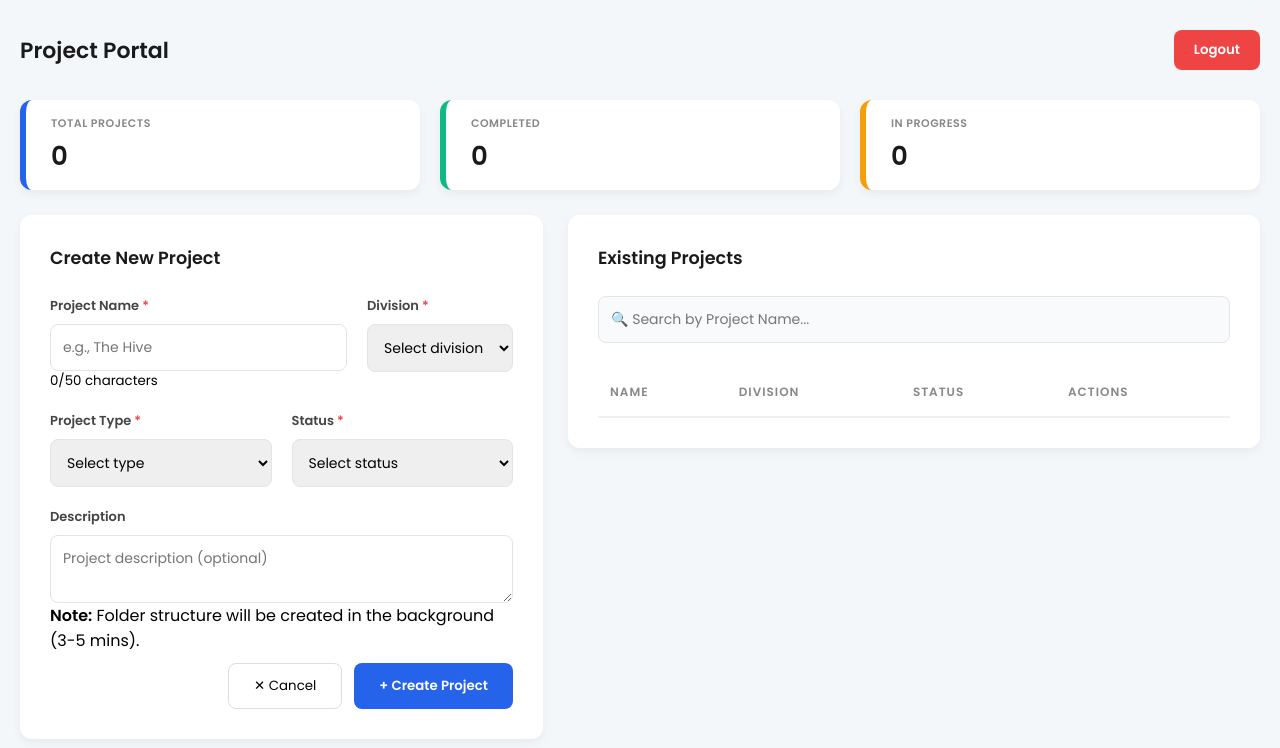
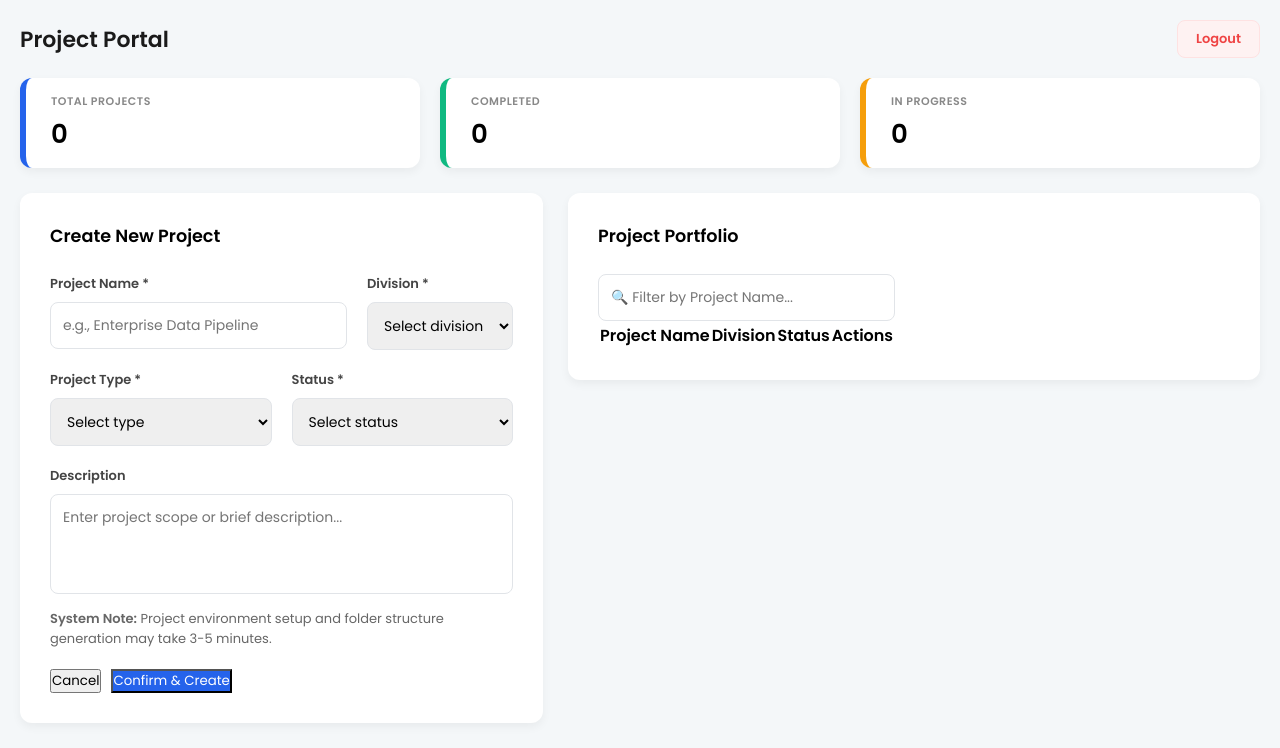
Before and after one commit to lavanya586/internship, a plain HTML site: page frontend/index.html in a window 1280 px wide. Drawn offline with Linux system fonts and the light colour scheme; no server answers; sample sign-in values are in the browser's storage.

Commit message:
project related crud

```diff
--- a/frontend/index.html
+++ b/frontend/index.html
@@ -2,17 +2,47 @@
 <html lang="en">
 <head>
     <meta charset="UTF-8">
-    <title>Dashboard - Project Portal</title>
+    <meta name="viewport" content="width=device-width, initial-scale=1.0">
+    <title>Dashboard - Project Management Portal</title>
+
     <link rel="stylesheet" href="style.css">
     <link href="https://fonts.googleapis.com/css2?family=Poppins:wght@400;500;600&display=swap" rel="stylesheet">
+
+    <style>
+
+        .btn-logout {
+            background-color: #fef2f2;
+            color: #ef4444;
+            border: 1px solid #fee2e2;
+            padding: 8px 18px;
+            border-radius: 8px;
+            font-weight: 600;
+            font-size: 13px;
+            cursor: pointer;
+            transition: 0.3s;
+        }
+
+        .btn-logout:hover {
+            background-color: #ef4444;
+            color: white;
+        }
+    </style>
+
+    <script>
+        // Security: Redirect to login if no token is found
+        if (!localStorage.getItem('token')) {
+            window.location.href = "login.html";
+        }
+    </script>
 </head>
 <body>
-    <div class="top-nav">
+
+    <header class="top-nav">
         <h1 class="logo">Project Portal</h1>
         <button onclick="logout()" class="btn-logout">Logout</button>
-    </div>
+    </header>
 
-    <div class="stats-container">
+    <section class="stats-container">
         <div class="stat-card">
             <h4>Total Projects</h4>
             <p id="totalCount">0</p>
@@ -25,17 +55,17 @@
             <h4>In Progress</h4>
             <p id="progressCount">0</p>
         </div>
-    </div>
+    </section>
 
-    <div class="main-container">
-        <div class="dashboard-card">
+    <main class="main-container">
+
+        <section class="dashboard-card">
             <h2>Create New Project</h2>
             <form id="projectForm">
                 <div class="input-row">
                     <div class="input-field">
                         <label>Project Name <span class="required">*</span></label>
-                        <input type="text" id="projectName" placeholder="e.g., The Hive" required>
-                        <small>0/50 characters</small>
+                        <input type="text" id="projectName" placeholder="e.g., Enterprise Data Pipeline" required>
                     </div>
                     <div class="input-field">
                         <label>Division <span class="required">*</span></label>
@@ -77,38 +107,39 @@
 
                 <div class="input-field full-width">
                     <label>Description</label>
-                    <textarea id="description" placeholder="Project description (optional)"></textarea>
+                    <textarea id="description" placeholder="Enter project scope or brief description..."></textarea>
                 </div>
 
-                <div class="alert-info">
-                    <strong>Note:</strong> Folder structure will be created in the background (3-5 mins).
+                <div class="system-note" style="margin: 15px 0; font-size: 13px; color: #666;">
+                    <strong>System Note:</strong> Project environment setup and folder structure generation may take 3-5 minutes.
                 </div>
 
                 <div class="button-group">
-                    <button type="button" class="btn-secondary">✕ Cancel</button>
-                    <button type="submit" class="btn-primary">+ Create Project</button>
+                    <button type="reset" class="btn-secondary">Cancel</button>
+                    <button type="submit" class="btn-primary">Confirm & Create</button>
                 </div>
             </form>
-        </div>
+        </section>
 
-        <div class="dashboard-card table-box">
-            <h2>Existing Projects</h2>
-            <div class="search-section">
-                <input type="text" id="projectSearch" onkeyup="filterProjects()" placeholder="🔍 Search by Project Name...">
+        <section class="dashboard-card table-box">
+            <h2>Project Portfolio</h2>
+            <div class="search-bar">
+                <input type="text" id="projectSearch" placeholder="🔍 Filter by Project Name..." aria-label="Search Projects" onkeyup="filterProjects()">
             </div>
             <table>
                 <thead>
                     <tr>
-                        <th>NAME</th>
-                        <th>DIVISION</th>
-                        <th>STATUS</th>
-                        <th>ACTIONS</th>
+                        <th>Project Name</th>
+                        <th>Division</th>
+                        <th>Status</th>
+                        <th>Actions</th>
                     </tr>
                 </thead>
                 <tbody id="projectTableBody"></tbody>
             </table>
-        </div>
-    </div>
+        </section>
+
+    </main>
 
     <script src="script.js"></script>
 </body>
--- a/frontend/style.css
+++ b/frontend/style.css
@@ -10,14 +10,12 @@ body {
     padding: 20px;
 }
 
-/* Top Navigation Bar */
 .top-nav {
     display: flex;
     justify-content: space-between;
     align-items: center;
     max-width: 1400px;
     margin: 0 auto 20px auto;
-    padding: 10px 0;
 }
 
 .logo {
@@ -26,7 +24,25 @@ body {
     color: #1a1a1a;
 }
 
-/* Statistics Row - Top-la horizontal row-va mathiyachi */
+.btn-logout {
+    background-color: #fef2f2;
+    color: #ef4444;
+    border: 1px solid #fee2e2;
+    padding: 8px 18px;
+    border-radius: 8px;
+    font-weight: 600;
+    font-size: 13px;
+    cursor: pointer;
+    transition: 0.3s ease;
+}
+
+.btn-logout:hover {
+    background-color: #ef4444;
+    color: white;
+    border-color: #ef4444;
+}
+
+/* Statistics Cards Styling */
 .stats-container {
     display: flex;
     gap: 20px;
@@ -41,7 +57,7 @@ body {
     border-radius: 12px;
     box-shadow: 0 4px 10px rgba(0,0,0,0.05);
     border-left: 6px solid #2563eb;
-    height: 90px; /* Small height fixed */
+    height: 90px;
     display: flex;
     flex-direction: column;
     justify-content: center;
@@ -58,14 +74,12 @@ body {
 .stat-card p {
     font-size: 26px;
     font-weight: 600;
-    color: #1a1a1a;
 }
 
-/* Status colors for cards */
-.stat-card:nth-child(2) { border-left-color: #10b981; } /* Completed */
-.stat-card:nth-child(3) { border-left-color: #f59e0b; } /* In Progress */
+.stat-card:nth-child(2) { border-left-color: #10b981; }
+.stat-card:nth-child(3) { border-left-color: #f59e0b; }
 
-/* Main Layout */
+/* Dashboard Main Layout */
 .main-container {
     display: flex;
     max-width: 1400px;
@@ -82,23 +96,14 @@ body {
     flex: 1;
 }
 
-/* Table box flex increase to stop text overlapping */
-.table-box {
-    flex: 2;
-}
+.table-box { flex: 1.5; }
 
-h2 {
-    font-size: 1.1rem;
-    margin-bottom: 25px;
-    color: #1a1a1a;
-    font-weight: 600;
-}
+h2 { font-size: 1.1rem; margin-bottom: 25px; font-weight: 600; }
 
-/* Form Styling */
+/* Form Elements Styling */
 .input-row { display: flex; gap: 20px; margin-bottom: 20px; }
 .input-field { flex: 1; display: flex; flex-direction: column; }
 label { font-size: 13px; font-weight: 600; margin-bottom: 8px; color: #444; }
-.required { color: #ef4444; }
 
 input, select, textarea {
     padding: 12px;
@@ -108,47 +113,11 @@ input, select, textarea {
     outline: none;
 }
 
-/* Table Fix - Onnoda onnu ottama irukka padding fix */
-table {
-    width: 100%;
-    border-collapse: collapse;
-    margin-top: 15px;
-}
+textarea { height: 100px; resize: none; }
 
-th {
-    text-align: left;
-    font-size: 12px;
-    color: #888;
-    padding: 15px 12px; /* Header spacing increased */
-    border-bottom: 2px solid #f0f0f0;
-    text-transform: uppercase;
-    letter-spacing: 1px;
-}
+/* Professional Button Styling */
+.button-group { display: flex; gap: 10px; margin-top: 20px; }
 
-td {
-    padding: 15px 12px;
-    font-size: 14px;
-    border-bottom: 1px solid #f9f9f9;
-    color: #333;
-}
-
-/* Search bar styling */
-#projectSearch {
-    width: 100%;
-    padding: 12px;
-    border-radius: 8px;
-    border: 1px solid #e1e4e8;
-    background: #f8fafc;
-    margin-bottom: 10px;
-}
-
-/* Status dot and Action links */
-.status-active::before { content: "● "; color: #10b981; font-size: 12px; }
-.edit-link { color: #2563eb; text-decoration: none; font-size: 13px; margin-right: 15px; font-weight: 500; }
-.delete-link { color: #ef4444; text-decoration: none; font-size: 13px; cursor: pointer; font-weight: 500; }
-
-/* Buttons */
-.button-group { display: flex; justify-content: flex-end; gap: 12px; margin-top: 10px; }
-.btn-primary { background: #2563eb; color: white; border: none; padding: 12px 25px; border-radius: 8px; font-weight: 600; cursor: pointer; }
-.btn-secondary { background: white; border: 1px solid #ddd; padding: 12px 25px; border-radius: 8px; cursor: pointer; }
-.btn-logout { background: #ef4444; color: white; border: none; padding: 10px 20px; border-radius: 8px; font-weight: 600; cursor: pointer; }
+.btn-primary {
+    background: #2563eb;
+    color: white;}
```
Also changed, not shown: backend/projects.json (+18 -4 lines), backend/users.json (+18 -1 lines), frontend/login.html (+7 -10 lines), frontend/login.js (+6 -4 lines), frontend/register.html (+5 -52 lines), frontend/script.js (+5 -5 lines), 2 other files.
